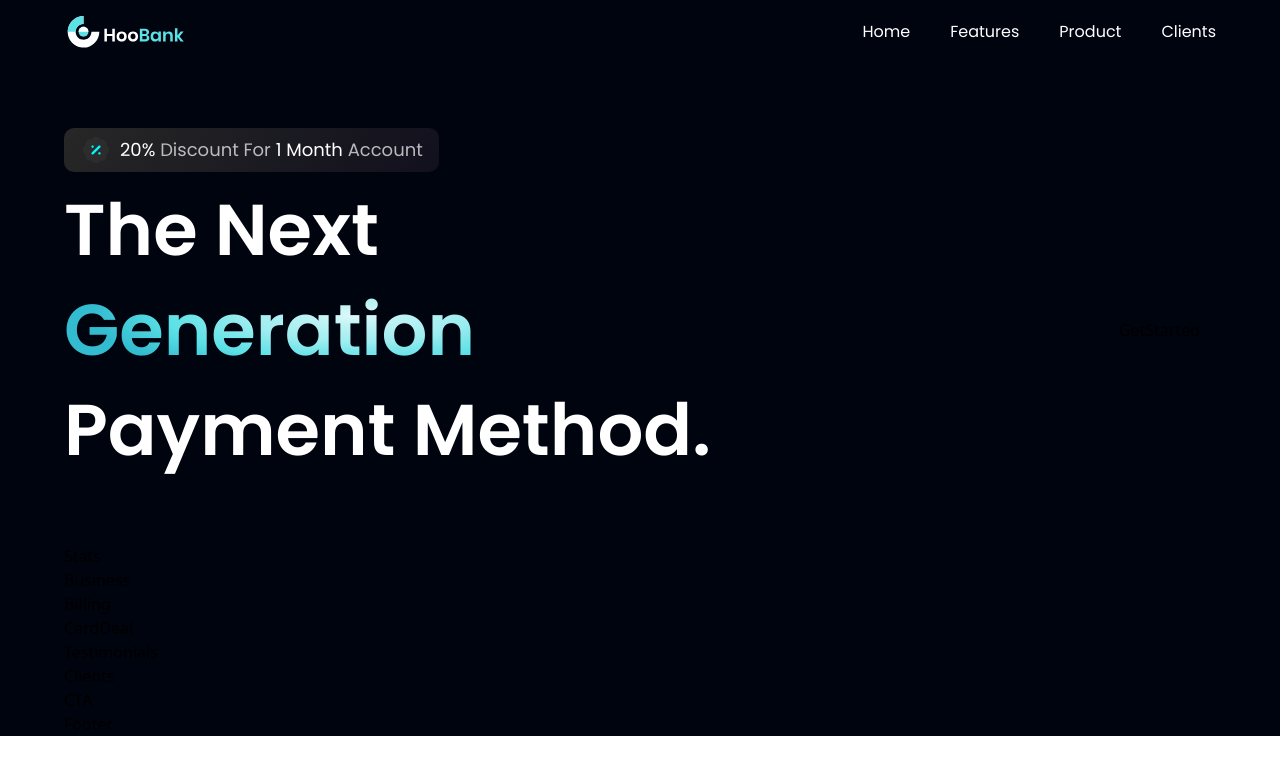
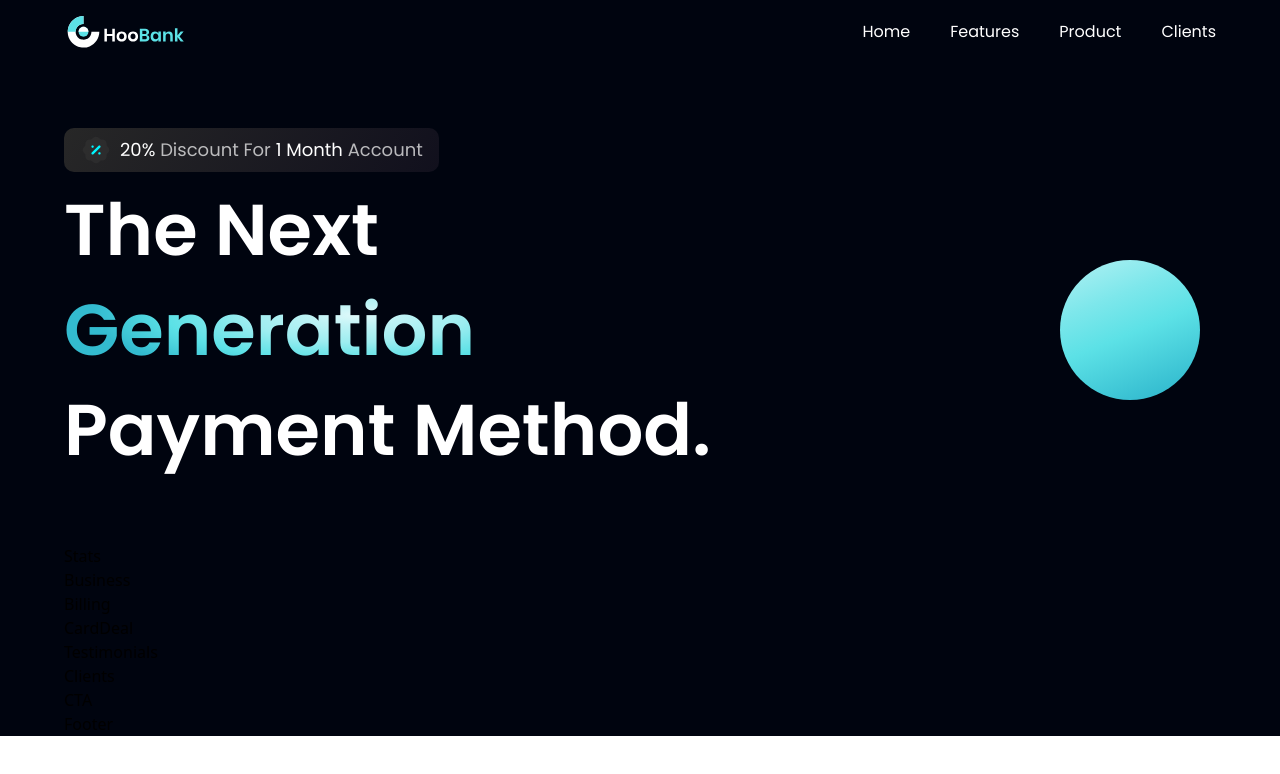
Before and after one commit to ThibautMilville/Modern_Responsive_UI_UX_Website, a React (Vite) app in the folder bank_modern_app/: page / in a window 1280 px wide. Shown: the top 774 px of the page. Built offline with nearby package versions, Linux system fonts and the light colour scheme.

Commit message:
get started

```diff
--- a/bank_modern_app/src/components/GetStarted.jsx
+++ b/bank_modern_app/src/components/GetStarted.jsx
@@ -1,9 +1,13 @@
-import React from 'react'
+import styles from "../style";
+import { arrowUp } from "../assets";
 
-const GetStarted = () => {
-  return (
-    <div>GetStarted</div>
-  )
-}
+const GetStarted = () => (
+  <div className={`${styles.flexCenter} w-[140px] h-[140px] rounded-full
+  bg-blue-gradient p-[2px] cursor-pointer`}>
+    <div>
+
+    </div>
+  </div>
+)
 
 export default GetStarted
```
